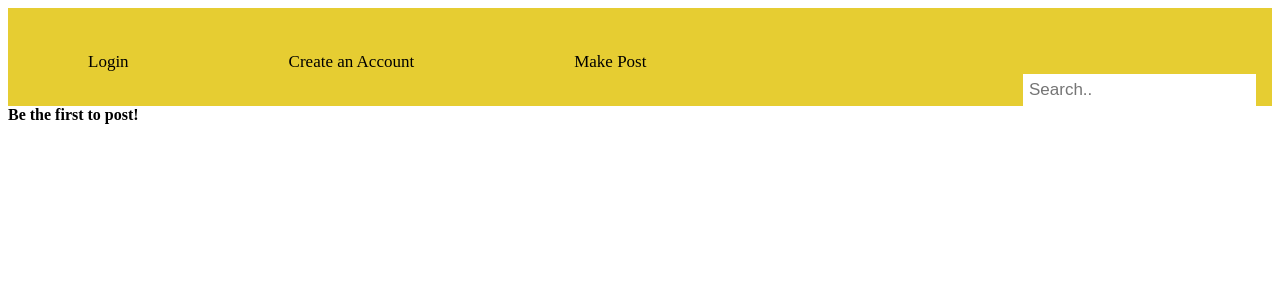
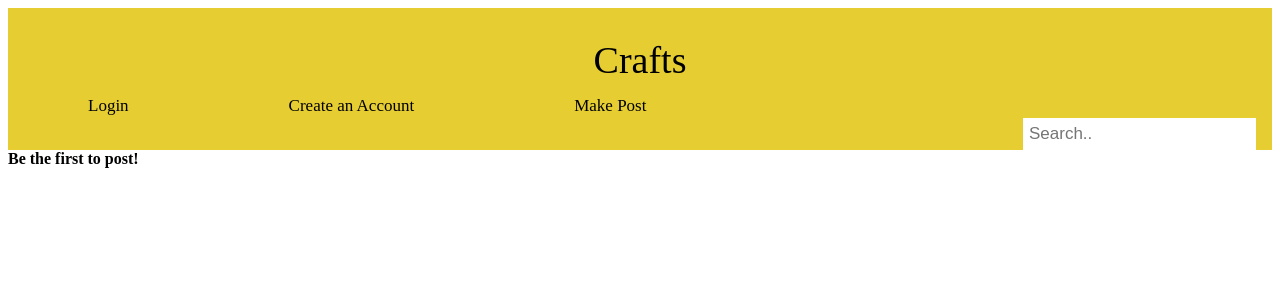
Before and after one commit to khenadug/crafts_project, a Django app: page /home in a window 1280 px wide. Shown: the top 300 px of the page. Run offline with Django 3.2, Linux system fonts and the light colour scheme.

Commit message:
added header to home page

```diff
--- a/templates/crafts/home.html
+++ b/templates/crafts/home.html
@@ -12,7 +12,7 @@
 
     </head>
 <body>
-     <header></header>
+     <header>Crafts</header>
 
 <div class="menubar">
 
```
